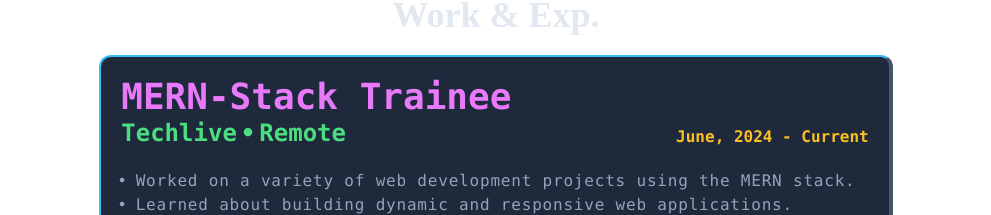
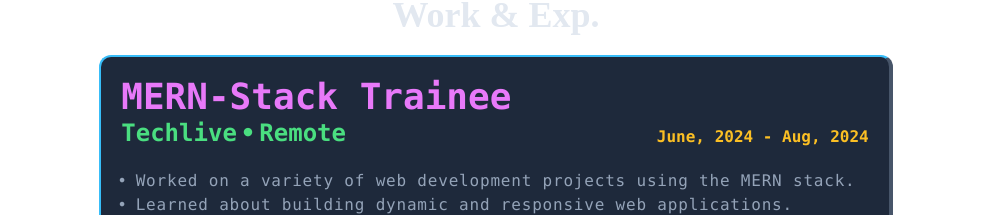
Before and after one commit to adityarawat45/My_Portfolio, a React (Vite) app: page / in a window 1280 px wide. Shown: the part 1297-1512 px from the top of the page, without its empty margins (144-1135 px from the left). Built offline with nearby package versions, Linux system fonts and the light colour scheme; a web font is replaced by a local one.

Commit message:
Fixed a bug

```diff
--- a/src/components/Work.jsx
+++ b/src/components/Work.jsx
@@ -29,7 +29,7 @@ const Work = () => {
 </div>
         <div className='block md:hidden lg:hidden  text-left ml-4 text-xs mx-2 font-mono font-semibold text-amber-400'>June, 2024 - Aug, 2024</div>
         </div>
-        <div className='hidden md:block text-right mr-5 font-mono font-semibold text-amber-400'>June, 2024 - Current</div>
+        <div className='hidden md:block text-right mr-5 font-mono font-semibold text-amber-400'>June, 2024 - Aug, 2024</div>
         </div>
         <div className="mt-2 text-left lg:mt-5 px-4 font-mono font-medium text-sm md:text-base text-slate-400 pb-3 tracking-wide md:tracking-wider">&bull;<span className="mr-2"/>Worked on a variety of web development projects using the MERN stack. <br/>&bull;<span className="mr-2"/>Learned about building dynamic and responsive web applications. <br/>&bull;<span className="mr-2"/>Gained practical experience and sharpened coding skills through hands-on projects and exercises.</div>
          </motion.div>
```
